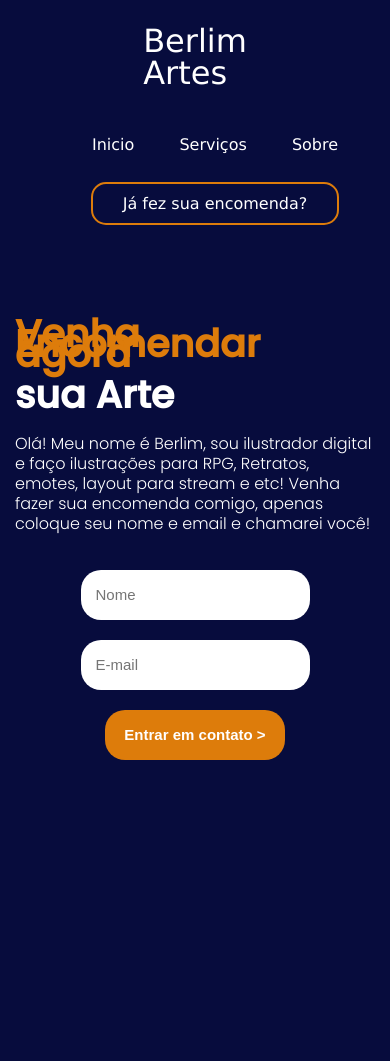
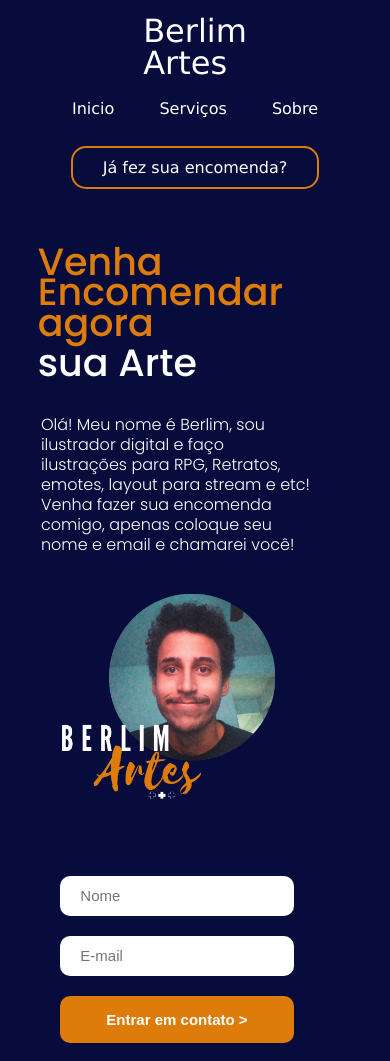
Before and after one commit to bealopesof/Landing-Page, a plain HTML site: page index.html in a window 390 px wide. Before the commit the page ends 844 px from the top, so only its background shows below. Drawn offline with Linux system fonts and the light colour scheme; files whose address does not match are found by name.

Commit message:
melhorias mobile

```diff
--- a/index.html
+++ b/index.html
@@ -1,12 +1,18 @@
 <!DOCTYPE html>
 <html lang="en">
   <head>
-    <meta charset="UTF-8">
-    <meta http-equiv="X-UA-Compatible" content="IE=edge">
-    <meta name="viewport" content="width=device-width, initial-scale=1.0">
-    <link href="/styles/style.css" rel="stylesheet">
-    <link href="/styles/fonts.css" rel="stylesheet">
-    <link href="/styles/media.css" rel="stylesheet">
+    <meta charset="UTF-8" />
+    <meta http-equiv="X-UA-Compatible" content="IE=edge" />
+    <meta name="viewport" content="width=device-width, initial-scale=1.0" />
+    <link rel="preconnect" href="https://fonts.googleapis.com" />
+    <link rel="preconnect" href="https://fonts.gstatic.com" crossorigin />
+    <link
+      href="https://fonts.googleapis.com/css2?family=Poppins:wght@300;500&display=swap"
+      rel="stylesheet"
+    />
+    <link href="/styles/style.css" rel="stylesheet" />
+    <link href="/styles/fonts.css" rel="stylesheet" />
+    <link href="/styles/media.css" rel="stylesheet" />
     <title>Landing Page</title>
   </head>
   <body>
@@ -29,17 +35,24 @@
         <h2><span>Venha Encomendar agora</span></h2>
         <h2>sua Arte</h2>
         <p>
-                Olá! Meu nome é Berlim, sou ilustrador digital e faço ilustrações para RPG, Retratos, emotes, layout para stream e etc! Venha fazer sua encomenda comigo, apenas coloque seu nome e email e chamarei você!
+          Olá! Meu nome é Berlim, sou ilustrador digital e faço ilustrações para
+          RPG, Retratos, emotes, layout para stream e etc! Venha fazer sua
+          encomenda comigo, apenas coloque seu nome e email e chamarei você!
         </p>
+        <img
+          class="close-perfil-img"
+          src="images/berlim artes.png"
+          alt="logotipo da marca"
+        />
         <form>
-                <input type="text" placeholder="Nome">
-                <input type="email" placeholder="E-mail">
-                <input type="submit" value="Entrar em contato >">
+          <input type="text" placeholder="Nome" />
+          <input type="email" placeholder="E-mail" />
+          <input type="submit" value="Entrar em contato >" />
         </form>
       </aside>
 
       <article>
-            <img src="images/berlim artes.png" alt="logotipo da marca">
+        <img src="images/berlim artes.png" alt="logotipo da marca" />
       </article>
     </main>
   </body>
--- a/styles/media.css
+++ b/styles/media.css
@@ -1,31 +1,78 @@
-@media screen and (max-width: 760px){
+@media screen and (max-width: 720px) {
+  * {
+    margin: 0;
+    padding: 0;
+    outline: 0;
+    box-sizing: border-box;
+  }
 
-    header{
+  header {
     flex-direction: column;
   }
 
-    main{
+  main {
     flex-direction: column;
+    width: 90%;
   }
 
-    h2{
-        font-size: 38px;
+  h1 {
+    width: 100%;
+    line-height: 100%;
   }
 
-    form{
-        margin: 0 auto;
+  h2 {
     width: 100%;
+    font-size: 38px;
+    line-height: 80%;
+    margin-bottom: 10px;
+    text-align: start;
+    margin-left: 7%;
   }
 
-    input{
-        align-self: center;
+  form {
+    align-items: center;
+    margin: 0 auto;
+    width: 90%;
   }
 
-    img{
+  input[type='text'],
+  input[type='email'] {
+    border-radius: 10px;
+    width: 80%;
+    padding: 20px;
+  }
+
+  input[type='submit'] {
+    width: 80%;
+    height: auto;
+    border-radius: 10px;
+    margin-bottom: 15px;
+  }
+
+  aside p {
+    flex: 1;
+    width: 100%;
+    padding: 8%;
+  }
+
+  .close-perfil-img {
+    display: block;
+    width: 85%;
+    height: auto;
+  }
+
+  article {
+    flex: 1;
+    width: 100%;
+    align-items: center;
+    justify-content: center;
+  }
+
+  article img {
     display: none;
   }
 
-    ul{
+  ul {
     text-align: center;
   }
 }
--- a/styles/style.css
+++ b/styles/style.css
@@ -1,4 +1,4 @@
-body{
+body {
   background-color: #070c3d;
   color: white;
   font-family: 'Lucida Sans Unicode';
@@ -7,98 +7,103 @@ body{
   padding: 15px;
 }
 
-header{
+header {
   display: flex;
   flex-direction: row;
   justify-content: space-between;
   align-items: center;
 }
 
-#title{
+#title {
   flex-direction: column;
   line-height: 10px;
 }
 
-li{
+li {
   display: inline-block;
   margin: 20px;
 }
 
-a{
+a {
   color: white;
 }
 
-a:hover{
-    color: #DD7C0B;
+a:hover {
+  color: #dd7c0b;
   transition: 0.3s all;
 }
 
-#inscreva-se-btn{
-    border: 2px solid #DD7C0B;
+#inscreva-se-btn {
+  border: 2px solid #dd7c0b;
   padding: 10px;
   border-radius: 15px;
 }
 
-
-#inscreva-se-btn:hover{
-    background-color: #DD7C0B;
+#inscreva-se-btn:hover {
+  background-color: #dd7c0b;
   color: white;
 }
 
-
-h1{
+h1 {
   font-weight: 200;
 }
 
-main{
+main {
   display: flex;
   flex-direction: row;
   margin-top: 50px;
 }
 
-h2{
+h2 {
   font-size: 56px;
   line-height: 10px;
-    font-family: poppinsmedium;
+  font-family: 'Poppins', sans-serif;
+  font-weight: 500;
+  line-height: 80%;
 }
 
-span{
-    color: #DD7C0B;
+span {
+  color: #dd7c0b;
 }
 
-p{
+p {
   line-height: 20px;
   max-width: 500px;
-    font-family: poppinslight;
+  font-family: 'Poppins', sans-serif;
+  font-weight: 300;
 }
 
-img{
+img {
   width: 570px;
 }
 
-form{
+form {
   display: flex;
   flex-direction: column;
-    width: 70%;
+  max-width: 500px;
 }
 
-form [type="submit"]{
+form [type='submit'] {
   height: 50px;
-    width: 50%;
-    background-color: #DD7C0B;
+  max-width: 500px;
+  background-color: #dd7c0b;
   color: white;
   font-weight: bold;
 }
 
-form [type="submit"]:hover{
+form [type='submit']:hover {
   cursor: pointer;
 }
 
-input{
+input {
   margin-top: 20px;
   height: 20px;
   padding: 15px;
-    border-radius: 20px;
+  border-radius: 10px;
   border: none;
   font-size: 15px;
 }
+
+.close-perfil-img {
+  display: none;
+}
```
Lines whose indentation alone changed are shown as unchanged.
